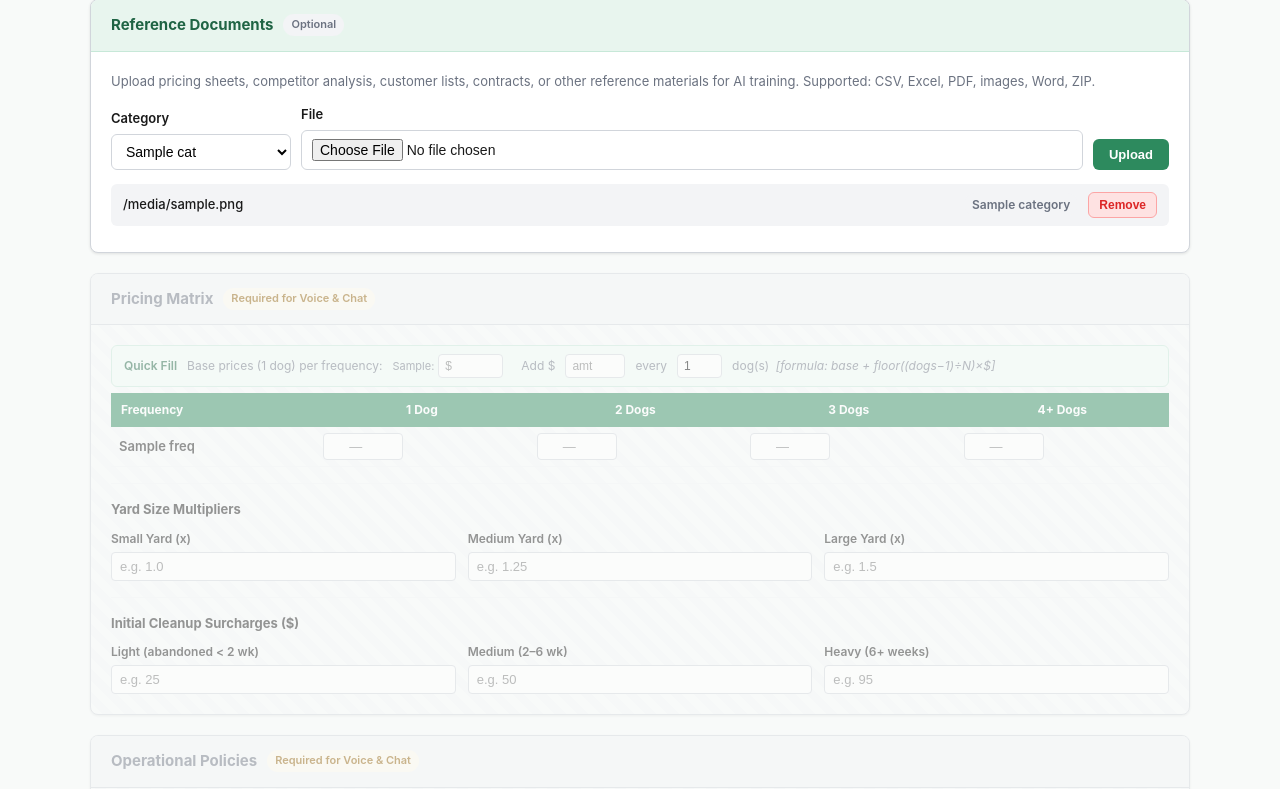
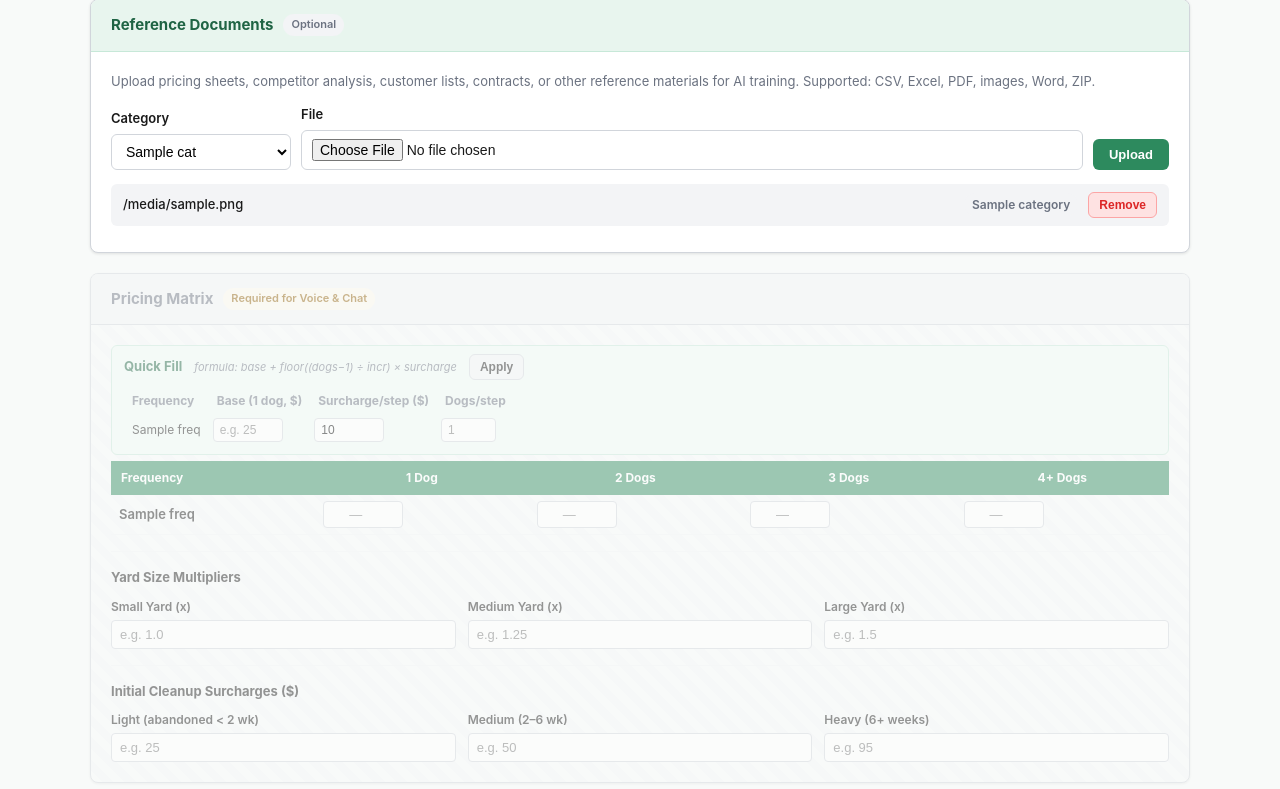
Before and after one commit to jccasan/TimePilot, a Flask app: template wizard/templates/onboard.html in a window 1280 px wide. Shown: the part 1178-1967 px from the top of the page. Run offline with Flask 3, Linux system fonts and the light colour scheme; the template is opened without the code that fills it: most values are stand-ins (such as "Sample title", 1, 10 or a date in 2020).

Commit message:
fix(wizard): address all code-review rejections — round 2
1. geo.verify_location: ZIP miss now falls through to geodesic radius check
   when caller coordinates + HQ/radius are available (zip mode no longer
   short-circuits before trying radius fallback).

2. file_gen.api_credentials.json: strict output — only {tenantId, xApiKey},
   no businessName or generatedAt.

3. Pricing Quick Fill: replaced global X/Y with per-frequency table
   (base, surchargeAmount, incrementDogs per row); explicit "Apply" button
   calls applyQuickFill(); saves quickFillRules JSON blob with per-frequency
   schema {fkey: {base, surchargeAmount, incrementDogs}}.

4. Disposal policy options: ["Haul-Away", "Customer's Bin", "Compost On-Site",
   "Client Preference"] matching spec enums.

5. Primary service options: ["Pet Waste", "Bin Cleaning", "Lawn Care", "Other"].

6. Radius slider: min=0, max=50, step=1 (was 5–100).

7. app.py save route: parses quickFillRules JSON blob instead of qf_X_saved/qf_Y_saved.

```diff
--- a/wizard/app.py
+++ b/wizard/app.py
@@ -305,14 +305,13 @@ def onboard_save(phone: str):
                 row[col] = val
         if row:
             base_grid[freq] = row
-    # Quick fill rules (formula: base + floor((dogs-1)/Y) * X)
-    qf_x = f.get("qf_X_saved", "").strip()
-    qf_y = f.get("qf_Y_saved", "").strip()
-    quick_fill_rules = {}
-    if qf_x:
-        quick_fill_rules["X"] = qf_x
-    if qf_y:
-        quick_fill_rules["Y"] = qf_y
+    # Quick fill rules (per-frequency: {fkey: {base, surchargeAmount, incrementDogs}})
+    try:
+        quick_fill_rules = json.loads(f.get("quickFillRules", "{}") or "{}")
+        if not isinstance(quick_fill_rules, dict):
+            quick_fill_rules = {}
+    except Exception:
+        quick_fill_rules = {}
 
     pricing = {
         "baseGrid": base_grid,
--- a/wizard/file_gen.py
+++ b/wizard/file_gen.py
@@ -108,13 +108,11 @@ def write_all_files(tenant: dict) -> dict:
     # 3. agent_handbook.md
     (out_dir / "agent_handbook.md").write_text(_render_handbook(tenant, config))
 
-    # 4. api_credentials.json (only key — never in main config)
+    # 4. api_credentials.json — tenantId + xApiKey only (strict contract)
     creds = tenant.get("credentials", {})
     creds_data = {
         "tenantId": phone,
-        "businessName": config.get("businessName", ""),
         "xApiKey": creds.get("xApiKey", ""),
-        "generatedAt": datetime.utcnow().isoformat() + "Z",
     }
     (out_dir / "api_credentials.json").write_text(json.dumps(creds_data, indent=2))
 
--- a/wizard/geo.py
+++ b/wizard/geo.py
@@ -168,10 +168,11 @@ def verify_location(
     if caller_zip and zip_list:
         if str(caller_zip).zfill(5) in zip_list:
             return {"inTerritory": True, "method": "zip"}
-        if mode == "zip":
+        # ZIP miss — fall through to radius check when coordinates available
+        if mode == "zip" and not (caller_lat is not None and caller_lon is not None and hq_lat and hq_lon and radius_miles):
             return {"inTerritory": False, "method": "zip"}
 
-    # Step 2: Radius check
+    # Step 2: Geodesic radius check (always attempted when coordinates available)
     if (
         caller_lat is not None
         and caller_lon is not None
--- a/wizard/templates/onboard.html
+++ b/wizard/templates/onboard.html
@@ -88,7 +88,7 @@
             <label for="primaryService">Primary Service</label>
             <select id="primaryService" name="primaryService" class="form-control">
               <option value="">— Select —</option>
-              {% for svc in ['Pet Waste Removal','Dog Walking','Pet Sitting','Pet Boarding','Odor Control','Other'] %}
+              {% for svc in ['Pet Waste','Bin Cleaning','Lawn Care','Other'] %}
               <option value="{{ svc }}" {{ 'selected' if profile.get('primaryService') == svc else '' }}>{{ svc }}</option>
               {% endfor %}
             </select>
@@ -137,7 +137,7 @@
           </div>
           <div class="radius-control" id="radius-control" style="{{ '' if territory.get('mode') == 'radius' else 'display:none' }}">
             <label style="font-weight:600;font-size:13px">Radius:</label>
-            <input type="range" id="radiusMiles-range" min="5" max="100" step="5"
+            <input type="range" id="radiusMiles-range" min="0" max="50" step="1"
                    value="{{ territory.get('radiusMiles',30)|int }}"
                    oninput="updateRadius(this.value)"/>
             <span id="radius-label">{{ territory.get('radiusMiles',30)|int }} mi</span>
@@ -227,27 +227,41 @@
         <span class="badge badge-yellow">Required for Voice &amp; Chat</span>
       </div>
       <div class="section-body">
-        <div class="quick-fill">
-          <label>Quick Fill</label>
-          <span class="qf-text">Base prices (1 dog) per frequency:</span>
-          {% for freq in frequencies %}
-          {% set fkey = freq.replace(' ','_').replace('-','_') %}
-          <div style="display:flex;align-items:center;gap:4px">
-            <span class="qf-text" style="font-size:11px">{{ freq[:6] }}:</span>
-            <input type="number" id="qf_{{ fkey }}" placeholder="$" step="0.01" min="0"
-                   style="width:65px" oninput="quickFill()"/>
+        <div class="quick-fill" style="flex-direction:column;align-items:flex-start;gap:8px">
+          <div style="display:flex;align-items:center;gap:12px;flex-wrap:wrap">
+            <label style="margin:0;font-weight:700;font-size:13px">Quick Fill</label>
+            <em style="font-size:11px;color:var(--gray)">formula: base + floor((dogs&minus;1) &divide; incr) &times; surcharge</em>
+            <button type="button" class="btn btn-secondary btn-sm" onclick="applyQuickFill()">Apply</button>
           </div>
-          {% endfor %}
-          <span class="qf-text" style="margin-left:8px">Add&nbsp;$</span>
-          <input type="number" id="qf_X" placeholder="amt" step="0.01" min="0" style="width:60px" oninput="quickFill()"/>
-          <span class="qf-text">every</span>
-          <input type="number" id="qf_Y" placeholder="N" step="1" min="1" value="1" style="width:45px" oninput="quickFill()"/>
-          <span class="qf-text">dog(s) &nbsp;<em style="color:var(--gray)">[formula: base + floor((dogs&minus;1)&divide;N)&times;$]</em></span>
+          <table style="font-size:12px;border-collapse:collapse">
+            <thead>
+              <tr>
+                <th style="padding:4px 8px;text-align:left;color:var(--gray)">Frequency</th>
+                <th style="padding:4px 8px;color:var(--gray)">Base (1 dog, $)</th>
+                <th style="padding:4px 8px;color:var(--gray)">Surcharge/step ($)</th>
+                <th style="padding:4px 8px;color:var(--gray)">Dogs/step</th>
+              </tr>
+            </thead>
+            <tbody>
+            {% for freq in frequencies %}
+            {% set fkey = freq.replace(' ','_').replace('-','_') %}
+            {% set fqf = qf.get(fkey, {}) %}
+            <tr>
+              <td style="padding:4px 8px;white-space:nowrap">{{ freq }}</td>
+              <td style="padding:4px 4px"><input type="number" id="qf_{{ fkey }}_base" step="0.01" min="0" style="width:70px"
+                     value="{{ fqf.get('base','') }}" placeholder="e.g. 25"/></td>
+              <td style="padding:4px 4px"><input type="number" id="qf_{{ fkey }}_surcharge" step="0.01" min="0" style="width:70px"
+                     value="{{ fqf.get('surchargeAmount','') }}" placeholder="e.g. 5"/></td>
+              <td style="padding:4px 4px"><input type="number" id="qf_{{ fkey }}_incr" step="1" min="1" style="width:55px"
+                     value="{{ fqf.get('incrementDogs','1') }}" placeholder="1"/></td>
+            </tr>
+            {% endfor %}
+            </tbody>
+          </table>
         </div>
 
-        <!-- Hidden quick-fill rule storage -->
-        <input type="hidden" name="qf_X_saved" id="qf_X_saved" value="{{ qf.get('X','') }}"/>
-        <input type="hidden" name="qf_Y_saved" id="qf_Y_saved" value="{{ qf.get('Y','') }}"/>
+        <!-- Hidden quick-fill rules storage (JSON blob) -->
+        <input type="hidden" name="quickFillRules" id="quickFillRules" value="{{ qf|tojson }}"/>
 
         <table class="pricing-table">
           <thead>
@@ -331,7 +345,7 @@
           <label>Waste Disposal Method</label>
           <select name="disposal" class="form-control">
             <option value="">— Select —</option>
-            {% for opt in ["Remove from property (bag & haul)", "Bag and leave at property", "Compost on-site", "Client preference"] %}
+            {% for opt in ["Haul-Away", "Customer's Bin", "Compost On-Site", "Client Preference"] %}
             <option value="{{ opt }}" {{ 'selected' if policies.get('disposal') == opt else '' }}>{{ opt }}</option>
             {% endfor %}
           </select>
@@ -764,31 +778,37 @@ if (hqLat && hqLon) {
   else setBanner(true, 'Enter a business address above to center the map and load ZIP territories.');
 }
 
-// ─── Pricing Quick Fill — base + floor((dogs-1)/Y) * X ───
-function quickFill() {
-  var X = parseFloat(document.getElementById('qf_X').value);
-  var Y = parseFloat(document.getElementById('qf_Y').value) || 1;
-  if (isNaN(X)) X = 0;
-
-  // dog column index: col '1'→dogs=1, '2'→dogs=2, '3'→dogs=3, '4p'→dogs=4
+// ─── Pricing Quick Fill — per-frequency: base + floor((dogs-1)/incrementDogs) * surchargeAmount ───
+function applyQuickFill() {
   var colDogs = {'1': 1, '2': 2, '3': 3, '4p': 4};
+  var rules = {};
 
   FREQUENCIES.forEach(function(freq) {
     var fkey = freq.replace(/ /g,'_').replace(/-/g,'_');
-    var base = parseFloat(document.getElementById('qf_' + fkey) ? document.getElementById('qf_' + fkey).value : '');
+    var baseEl = document.getElementById('qf_' + fkey + '_base');
+    var surEl  = document.getElementById('qf_' + fkey + '_surcharge');
+    var incrEl = document.getElementById('qf_' + fkey + '_incr');
+    if (!baseEl) return;
+    var base = parseFloat(baseEl.value);
     if (isNaN(base)) return;
+    var surcharge = parseFloat(surEl.value) || 0;
+    var incr = parseFloat(incrEl.value) || 1;
+
+    // Store rule for persistence
+    rules[fkey] = { base: base.toFixed(2), surchargeAmount: surcharge.toFixed(2), incrementDogs: incr };
+
+    // Apply formula to price cells
     Object.keys(colDogs).forEach(function(col) {
       var el = document.getElementById('price_' + fkey + '_' + col);
       if (!el) return;
       var dogs = colDogs[col];
-      var price = base + Math.floor((dogs - 1) / Y) * X;
+      var price = base + Math.floor((dogs - 1) / incr) * surcharge;
       el.value = price.toFixed(2);
     });
   });
 
-  // Save quick-fill rules to hidden inputs
-  document.getElementById('qf_X_saved').value = X;
-  document.getElementById('qf_Y_saved').value = Y;
+  // Persist rules as JSON for save route
+  document.getElementById('quickFillRules').value = JSON.stringify(rules);
 }
 
 // ─── Greeting preview ───
```
